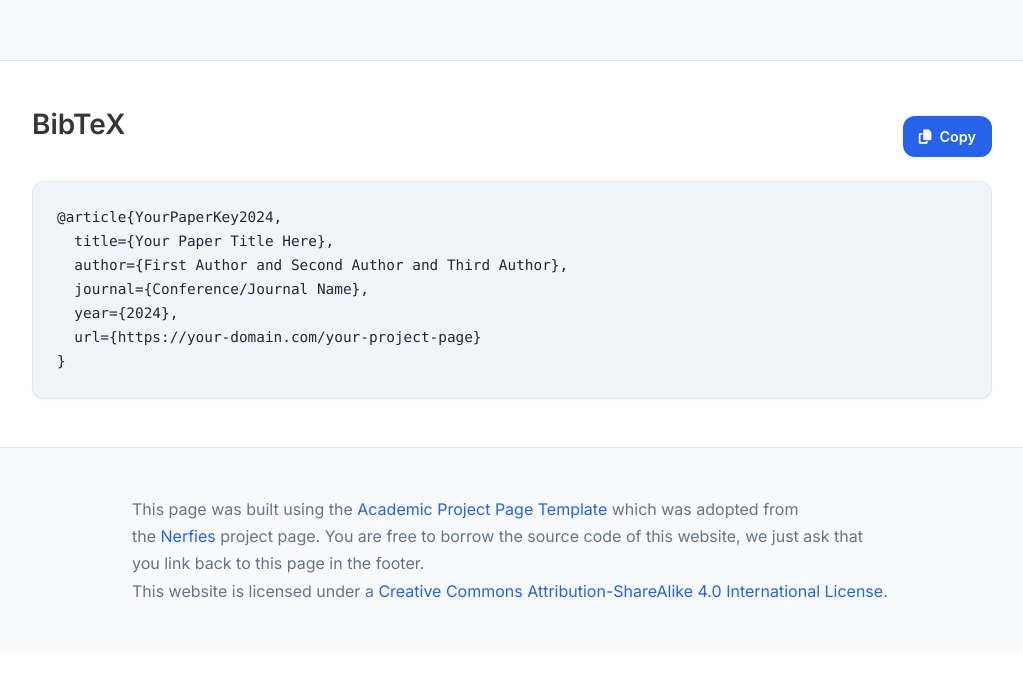
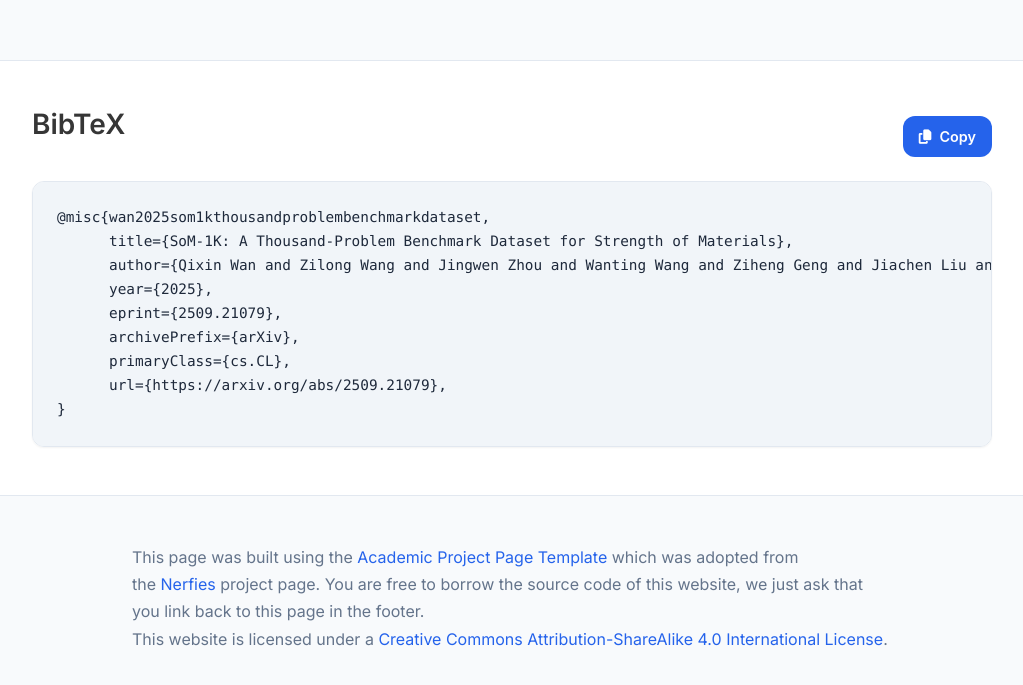
Before and after one commit to SoM-1K/SoM-1K.github.io, a plain HTML site: page index.html in a window 1280 px wide. Shown: the part 2533-3218 px from the top of the page, without its empty margins (128-1151 px from the left). Before the commit the page ends 3186 px from the top, so only its background shows below. Drawn offline with nearby package versions, Linux system fonts and the light colour scheme; some icons are missing.

Commit message:
sync local repo with remote

```diff
--- a/index.html
+++ b/index.html
@@ -402,12 +402,14 @@
           <span class="copy-text">Copy</span>
         </button>
       </div>
-      <pre id="bibtex-code"><code>@article{YourPaperKey2024,
-  title={Your Paper Title Here},
-  author={First Author and Second Author and Third Author},
-  journal={Conference/Journal Name},
-  year={2024},
-  url={https://your-domain.com/your-project-page}
+      <pre id="bibtex-code"><code>@misc{wan2025som1kthousandproblembenchmarkdataset,
+      title={SoM-1K: A Thousand-Problem Benchmark Dataset for Strength of Materials},
+      author={Qixin Wan and Zilong Wang and Jingwen Zhou and Wanting Wang and Ziheng Geng and Jiachen Liu and Ran Cao and Minghui Cheng and Lu Cheng},
+      year={2025},
+      eprint={2509.21079},
+      archivePrefix={arXiv},
+      primaryClass={cs.CL},
+      url={https://arxiv.org/abs/2509.21079},
 }</code></pre>
     </div>
 </section>
```
